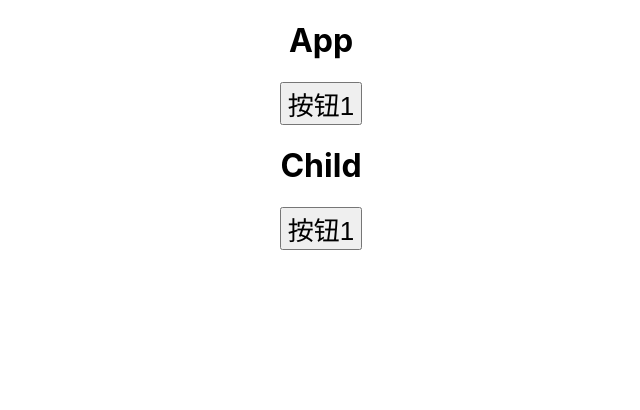
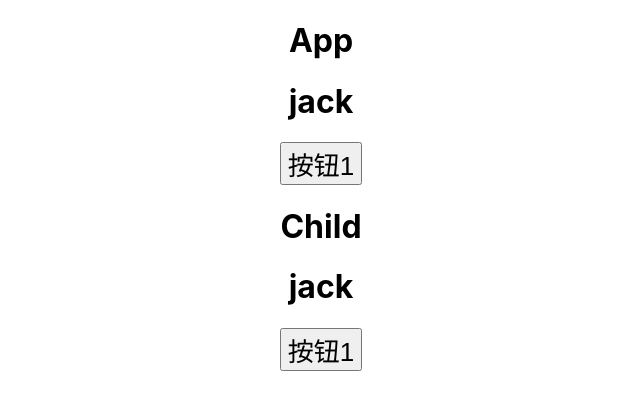
Before and after one commit to lqd1434/minState, a React (Vite) app: page / in a window 1280 px wide. Shown: the top 410 px of the page, without its empty margins (319-959 px from the left). Built offline with nearby package versions, Linux system fonts and the light colour scheme.

Commit message:
:tada:完成 函数式加hook方式状态管理 重构

```diff
--- a/src/App.tsx
+++ b/src/App.tsx
@@ -5,16 +5,17 @@ import {usePerson} from "./funcState";
 
 
 const App = ()=> {
-  const [state,action] = usePerson()
-  console.log(state,'App')
+  const {name,setName} = usePerson((state => state))
+  console.log(name,'App')
 
   const handleClick = ()=>{
-    // (action as any).setName('hello')
+      setName('hello')
   }
 
   return (
     <div className="App">
       <h1>App</h1>
+      <h1>{name}</h1>
       <button onClick={handleClick}>按钮1</button>
       <Child/>
     </div>
--- a/src/Child.tsx
+++ b/src/Child.tsx
@@ -1,10 +1,12 @@
 import React, {useEffect} from "react";
+import {usePerson} from "./funcState";
 
 const Child = () => {
-
+	const {name,setName} = usePerson((state => state))
 	return (
 			<div className="App">
 				<h1>Child</h1>
+				<h1>{name}</h1>
 				<button onClick={()=>{}}>按钮1</button>
 			</div>
 	)
--- a/src/funcState.ts
+++ b/src/funcState.ts
@@ -1,12 +1,21 @@
 import {create} from "./minState/funcStore";
 
-export const usePerson = function (){
-	return create({
+export const usePerson =create<Person>((set)=>{
+	return {
 		name:'jack',
-		age:18,
-		setName:function (state: any,name:string) {
-			console.log(state,'---action')
-			return 'hello'
+		age:10,
+		setName: (name:string)=> {
+			set({name:'hello'})
+		},
+		setAge:()=>{
+			set({age:18})
 		}
-	})
+	}
+})
+
+interface Person{
+	name:string
+	age:number
+	setName:(name:string)=>void
+	setAge:(age:number)=>void
 }
--- a/src/minState/funcStore.ts
+++ b/src/minState/funcStore.ts
@@ -1,14 +1,12 @@
-import React, {Dispatch, useEffect, useState} from "react";
-import {CreateType, DispatchFuncType, StoreType, UpdateFuncType} from "./type";
+import {useEffect, useState} from "react";
+import {StoreType} from "./type";
 import 'reflect-metadata'
 import {JudgmentType, TypeEnums} from "./utils/judgment";
+import {emitter} from "../EventEmiter";
 
 
 let Store:StoreType = {}
 
-function defaultUpdateFunc<T extends any>(state:T,value:T):T{
-	return value
-}
 
 /**
  * 状态类
@@ -16,25 +14,21 @@ function defaultUpdateFunc<T extends any>(state:T,value:T):T{
 export class UStore<T extends any> {
 	storeKey:string
 	state: T
-	listeners: Dispatch<React.SetStateAction<T>>[]
 
 	constructor(storeKey:string,state:T) {
 		this.storeKey = storeKey
 		this.state = state
-		this.listeners = []
 		this.dispatch = this.dispatch.bind(this)
 	}
 
 	/**
 	 * 状态更新函数
-	 * @param value 更新值
-	 * @param callback 回调,可获得更新后的值
+	 * @param state 更新值
 	 */
-	dispatch(value:T,callback?:(data:any)=>void){
-		this.state = value
-		if (callback){
-			callback(this.state)
-		}
+	dispatch(state:Object){
+		Object.keys(state).forEach((key)=>{
+			this.state[key] = state[key]
+		})
 	}
 
 }
@@ -66,64 +60,45 @@ function _create<T>(name:string,value:T):UStore<T>|null {
 }
 
 
-// /**
-//  * 用于组件获取状态
-//  * @param createState
-//  */
-// export function useStore<T>(name:string,value:T,reducer?:UpdateFuncType<T>):[T,DispatchFuncType<T>]{
-// 	let store = getStore<T>(name);
-// 	if (!store){
-// 		store = _create<T>(name,value, reducer?? defaultUpdateFunc)
-// 	}
-// 	store = store as UStore<T>
-// 	// console.log(store,'useStore')
-// 	const [state, setState] = useState<T>(store.state);
-//
-// 	useEffect(() => {
-// 		//添加状态订阅,用于组件共享状态,实时更新
-// 		if (!store!.listeners.includes(setState)) {
-// 			store!.listeners.push(setState);
-// 		}
-// 		//组件卸载时取消监听
-// 		return () => {
-// 			store!.listeners = store!.listeners.filter((setter: Dispatch<React.SetStateAction<T>>) => setter !== setState)
-// 		}
-// 	}, [])
-//
-//
-// 	return [ state, store.dispatch];
-// }
+type CreateStateType<T> = (set:(state:Partial<T>)=>Partial<T>)=>T
 
-export function create<T extends Object>(createState:T) {
-	const keys = Object.keys(createState)
-	const uniqueName = keys.join('')
-	const state = {}
-	keys.forEach((key)=>{
-		if (!(JudgmentType(createState[key]) === TypeEnums.Func)){
-			Object.assign(state,{[key]:createState[key]})
+export function create<T extends Object>(createState:CreateStateType<T>) {
+
+	return (getState: (state: T) => T) => {
+		const setFunc = (state: Partial<T>): Partial<T> => {
+			emitter.emit<Partial<T>>(uniqueName, state)
+			return state
 		}
-	})
-	console.log(state)
-	let store = getStore<Object>(uniqueName)
-	if (!store){
-		store = _create<Object>(uniqueName,state)
+		const stateObj = createState(setFunc)
+
+		const keys = Object.keys(stateObj)
+		const uniqueName = keys.join('')
+		const state = {}
+		const actions = {}
+
+		keys.forEach((key) => {
+			if (!(JudgmentType(stateObj[key]) === TypeEnums.Func)) {
+				Object.assign(state, {[key]: stateObj[key]})
+			} else {
+				Object.assign(actions, {[key]: stateObj[key]})
+			}
+		})
+
+		//获取或者创建store
+		let store = getStore<Object>(uniqueName)
+		if (!store) {
+			store = _create<Object>(uniqueName, state)
+		}
+
+		const [, setState] = useState({})
+		useEffect(() => {
+			emitter.on<Partial<T>>(uniqueName, (data) => {
+				store?.dispatch((data as Object))
+				setState({})
+			})
+		}, [])
+
+		const $state = Object.assign({}, store?.state, actions) as T
+		return getState($state)
 	}
-	store = store as UStore<any>
-	//
-	// actionKeys.forEach((key)=>{
-	// 	const originFunc = action[key]
-	// 	action[key] = function (...args){
-	// 		originFunc.apply({}, [state,...args])
-	// 		_update({})
-	// 	}
-	// })
-	//
-	// const [_state, setState] = useState<any>(store.state);
-	// const [, _update] = useState<any>({});
-	//
-	// useEffect(()=>{
-	//
-	// },[])
-
-	return [state,state]
 }
```
